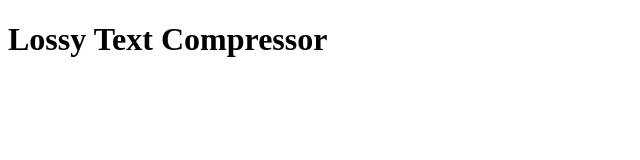
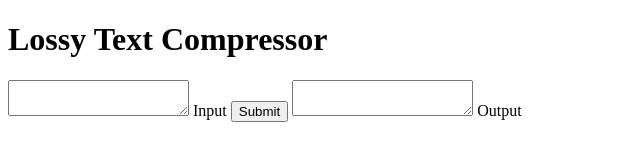
Before and after one commit to rileysommerville/lossy-text-compression, a plain HTML site: page index.html in a window 1280 px wide. Shown: the whole page, without its empty margins (0-640 px from the left). Drawn offline with Linux system fonts and the light colour scheme.

Commit message:
Add form skeleton

```diff
--- a/index.html
+++ b/index.html
@@ -9,7 +9,13 @@
     <h1>Lossy Text Compressor</h1>
 </header>
 <main>
-
+    <form>
+        <textarea id="text-input" name="text-input"></textarea>
+        <label for="text-input">Input</label>
+        <input type="submit">
+        <textarea id="text-output" name="text-input" readonly></textarea>
+        <label for="text-output">Output</label>
+    </form>
 </main>
 <footer>
 
```
